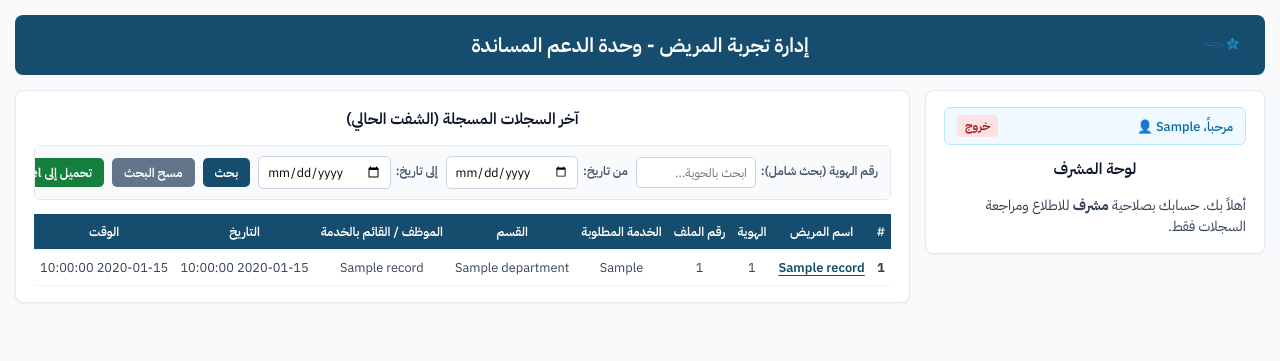
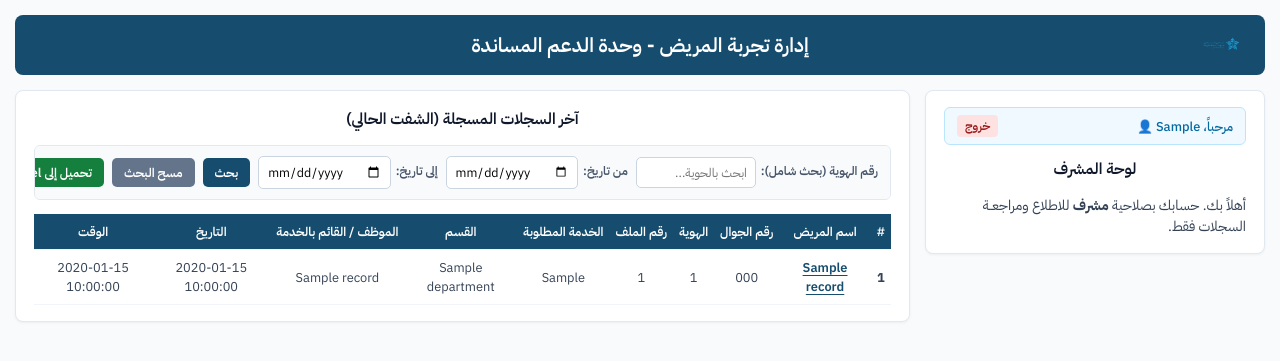
Before and after one commit to faialrajhi/support-unit-system, a Flask app: template templates/index.html in a window 1280 px wide. Shown: the top 361 px of the page. Run offline with Flask 3, Linux system fonts and the light colour scheme; the template is opened without the code that fills it: most values are stand-ins (such as "Sample title", 1, 10 or a date in 2020).

Commit message:
Update index.html

```diff
--- a/templates/index.html
+++ b/templates/index.html
@@ -112,7 +112,6 @@
             color: #1e293b;
         }
 
-        /* أزرار الإجراءات في نموذج الإدخال */
         .btn-group-actions {
             display: flex;
             flex-direction: column;
@@ -223,7 +222,6 @@
         }
         .patient-link:hover { color: #0f3750; }
 
-        /* النافذة المنبثقة والنوت */
         .modal-overlay {
             position: fixed;
             top: 0;
@@ -267,7 +265,6 @@
         .btn-modal-save { background: #164D6E; color: white; border: none; padding: 6px 16px; border-radius: 5px; font-weight: 600; cursor: pointer; font-size: 0.78rem; }
         .btn-modal-cancel { background: #64748b; color: white; border: none; padding: 6px 12px; border-radius: 5px; font-weight: 600; cursor: pointer; font-size: 0.78rem; }
 
-        /* تنسيق قالب تذكرة الطباعة المخفية */
         @media print {
             body * { visibility: hidden; }
             #printTicketArea, #printTicketArea * { visibility: visible; }
@@ -380,7 +377,6 @@
                         </select>
                     </div>
 
-                    <!-- خيارات الحفظ والطباعة والواتساب -->
                     <div class="btn-group-actions">
                         <button type="submit" onclick="submitWithWhatsapp()" class="btn-action btn-whatsapp">
                             💬 حفظ وإرسال واتساب
@@ -397,7 +393,7 @@
                 {% else %}
                 <h4 class="card-title">لوحة المشرف</h4>
                 <div class="supervisor-notice">
-                    أهلاً بك. حسابك بصلاحية <strong>مشرف</strong> للاطلاع ومراجعة السجلات فقط.
+                    أهلاً بك. حسابك بصلاحية <strong>مشرف</strong> للاطلاع ومراجعــة السجلات فقط.
                 </div>
                 {% endif %}
             </div>
@@ -435,6 +431,7 @@
                             <tr>
                                 <th>#</th>
                                 <th>اسم المريض</th>
+                                <th>رقم الجوال</th>
                                 <th>الهوية</th>
                                 <th>رقم الملف</th>
                                 <th>الخدمة المطلوبة</th>
@@ -457,6 +454,7 @@
                                         {{ record.get('patient_name', '-') }} {% if is_valid_note %}📝{% endif %}
                                     </span>
                                 </td>
+                                <td>{{ record.get('patient_phone', '-') }}</td>
                                 <td>{{ record.get('national_id', '-') }}</td>
                                 <td>{{ record.get('file_number', '-') }}</td>
                                 <td>{{ record.get('service_type', '-') }}</td>
@@ -467,7 +465,7 @@
                             </tr>
                             {% else %}
                             <tr>
-                                <td colspan="9" class="text-muted">لا توجد سجلات مضافة حالياً.</td>
+                                <td colspan="10" class="text-muted">لا توجد سجلات مضافة حالياً.</td>
                             </tr>
                             {% endfor %}
                         </tbody>
@@ -563,13 +561,11 @@
         document.getElementById('ticketDept').innerText = pDept;
         document.getElementById('ticketDateTime').innerText = document.getElementById('record_date').value + " " + document.getElementById('record_time').value;
 
-        // تجهيز نافذة الطباعة
         const printArea = document.getElementById('printTicketArea');
         printArea.style.display = 'block';
         window.print();
         printArea.style.display = 'none';
 
-        // ثم حفظ السجل بـ الحفظ فقط
         submitOnlySave();
         document.getElementById('recordForm').submit();
     }
```
